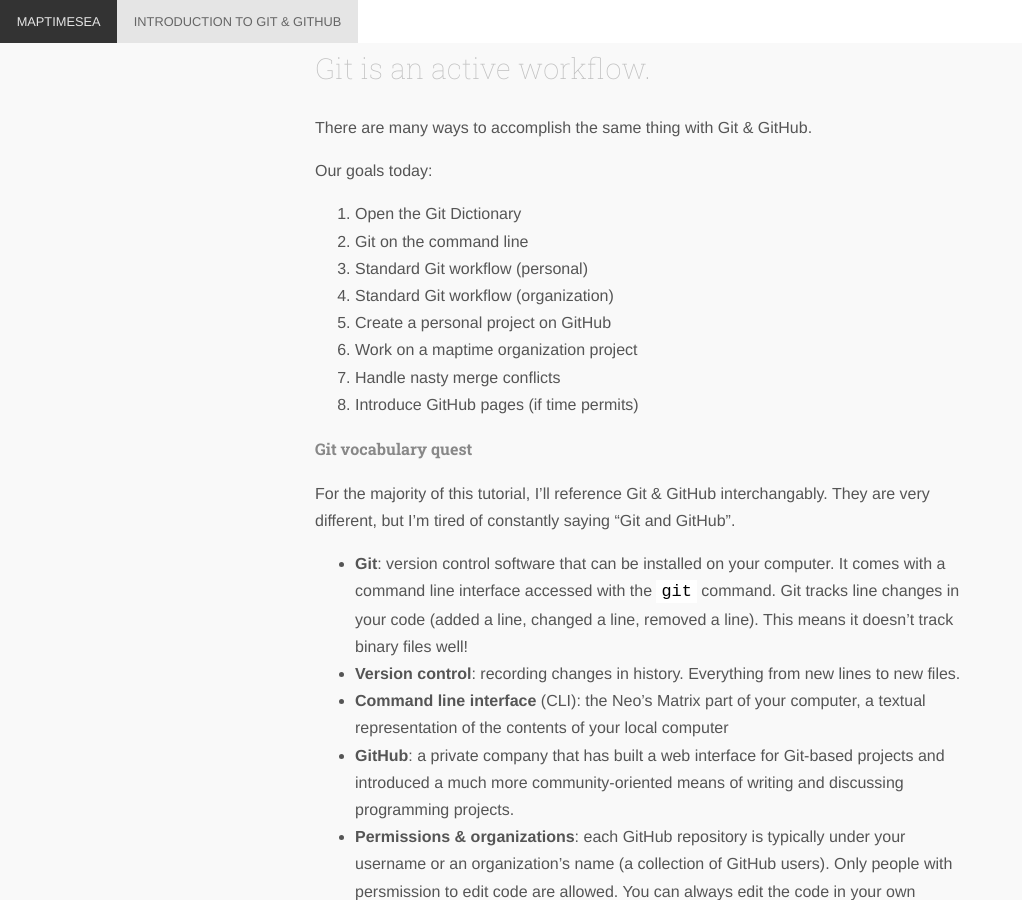
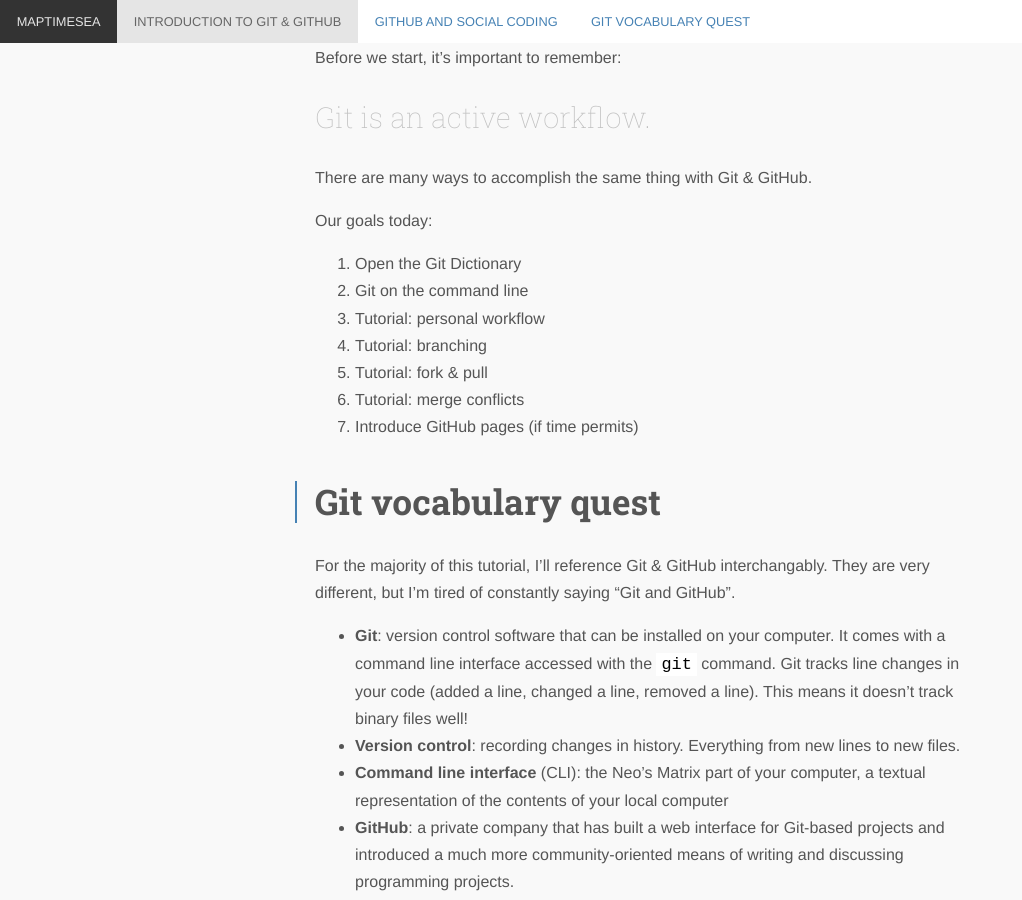
Before and after one commit to MaptimeSEA/maptimesea.github.io, a Jekyll site: the page built from _posts/2016-07-06-git.markdown, in a window 1280 px wide and 900 px high, scrolled down 500 px. Shown: the whole window, without its empty margins (0-1022 px from the left). Built offline with Jekyll 4.4.1, drawn with Linux system fonts in a browser that asks for light colours; nearby versions of some CDN libraries; Markdown is read by kramdown in place of the engine named in the settings; some of the changed text lies outside the part shown.

Commit message:
update to branches

```diff
--- a/_posts/2016-07-06-git.markdown
+++ b/_posts/2016-07-06-git.markdown
@@ -10,7 +10,7 @@
 * We will be using the Command Line Interface version of Git, not the GUI. (because Sam doesn't know the GUI - not because it isn't great).
 * Who has used Git before? Why? How?
 
-#### GitHub and social coding
+# GitHub and social coding
 
 Git is a way to share, edit, and discuss code. GitHub makes this **so much** easier. There are a lot of major and minor projects tracked with Git, like [Linux](https://github.com/torvalds/linux), [Apple's Swift language](https://github.com/apple/swift), and even this [Maptime Seattle website](https://github.com/maptimesea/maptimesea.github.io).
 
@@ -24,14 +24,13 @@
 
 1. Open the Git Dictionary
 2. Git on the command line
-2. Standard Git workflow (personal)
-3. Standard Git workflow (organization)
-3. Create a personal project on GitHub
-4. Work on a maptime organization project
-5. Handle nasty merge conflicts
+1. Tutorial: personal workflow
+1. Tutorial: branching
+1. Tutorial: fork & pull
+1. Tutorial: merge conflicts
 6. Introduce GitHub pages (if time permits)
 
-#### Git vocabulary quest
+# Git vocabulary quest
 
 For the majority of this tutorial, I'll reference Git & GitHub interchangably. They are very different, but I'm tired of constantly saying "Git and GitHub".
 
@@ -78,7 +77,7 @@
 
 You'll notice changes on your GitHub page! But what if you didn't want to push changes directly into the `master` branch? What if you were experimenting with something new and wanted to push it up to GitHub for someone to see, but not commit directly to the main project?
 
-#### Git workflow: organization (ish)
+#### Git workflow: branching
 
 1. Back to your local computer, create a new branch with `git checkout -b new-branch-name`. This command `-b` creates a new branch AND checks it out.
 2. You can list all branches and see which branch you are currently on with `git branch`
--- a/presentations/git.html
+++ b/presentations/git.html
@@ -171,7 +171,7 @@
 <div class="title">Our goals today ...</div>
 <div>1.<br>Git vocab quest</div>
 <div>2.<br><code>git</code> & the command line</div>
-<div>3. Workflow tutorials<br>- personal<br>- organizational<br>- fork & pull<br>- merge conflicts</div>
+<div>3. Workflow tutorials<br>- personal<br>- branching<br>- fork & pull<br>- merge conflicts</div>
 <div>4.<br>GitHub pages <small>(if time permits)</small></div>
 
 <div class="title">Git vocab quest</div>
@@ -227,7 +227,7 @@
 <div>6.<br> <strong>Commit</strong> the file with <br><small><code>git commit -m 'your message'</code></small></div>
 <div>7.<br> <strong>Push</strong> the changes to your remote with<br><small><code>git push origin master</code></small>.</div>
 
-<div class="title">Tutorial: Organizational Workflow</div>
+<div class="title">Tutorial: Branching</div>
 <div>1.<br> Back to your local computer, create a <strong>new branch</strong> with<br><small><code>git checkout -b new-branch-name</code></small></div>
 <div>2.<br> You can <strong>list all branches</strong> and see which branch you are currently on with <code>git branch</code></div>
 <div>3.<br> Make some changes and add those changes with <code>git add README.md</code></div>
```
